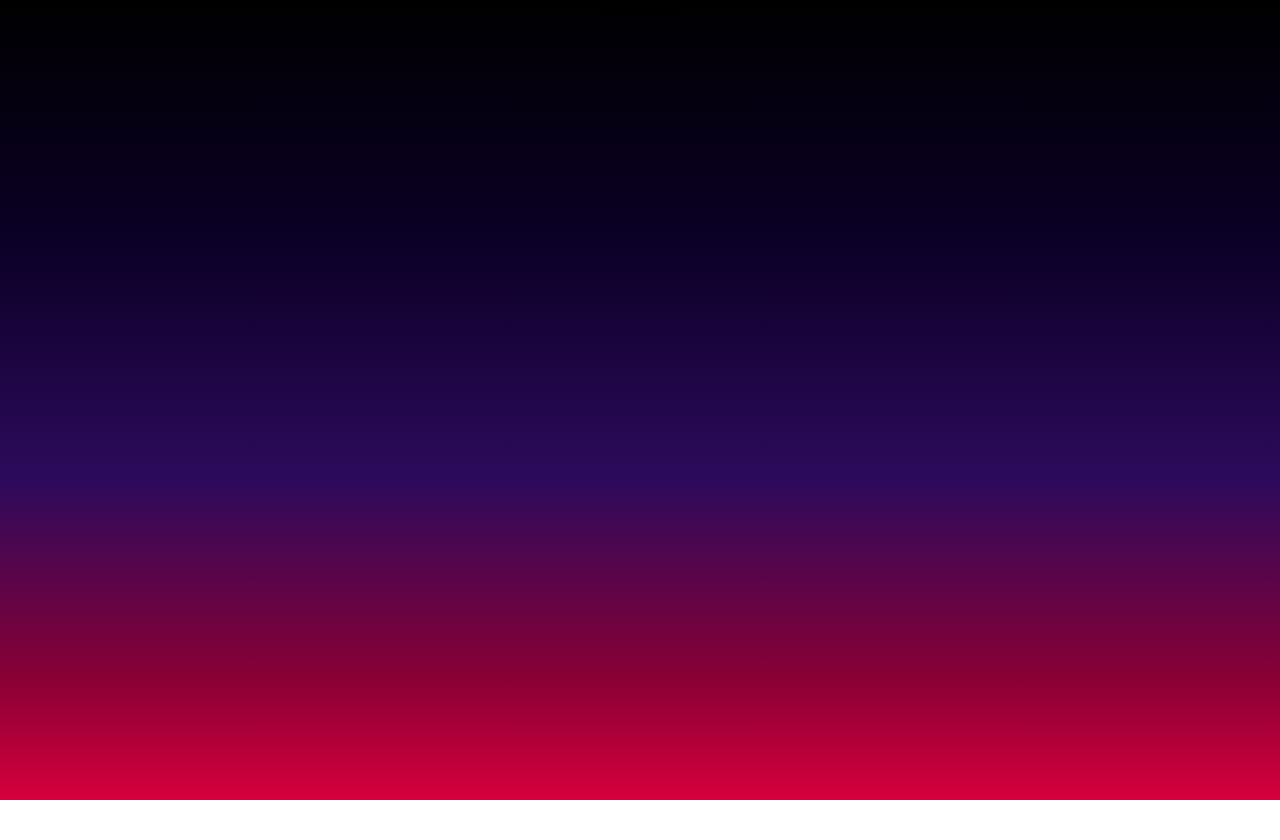
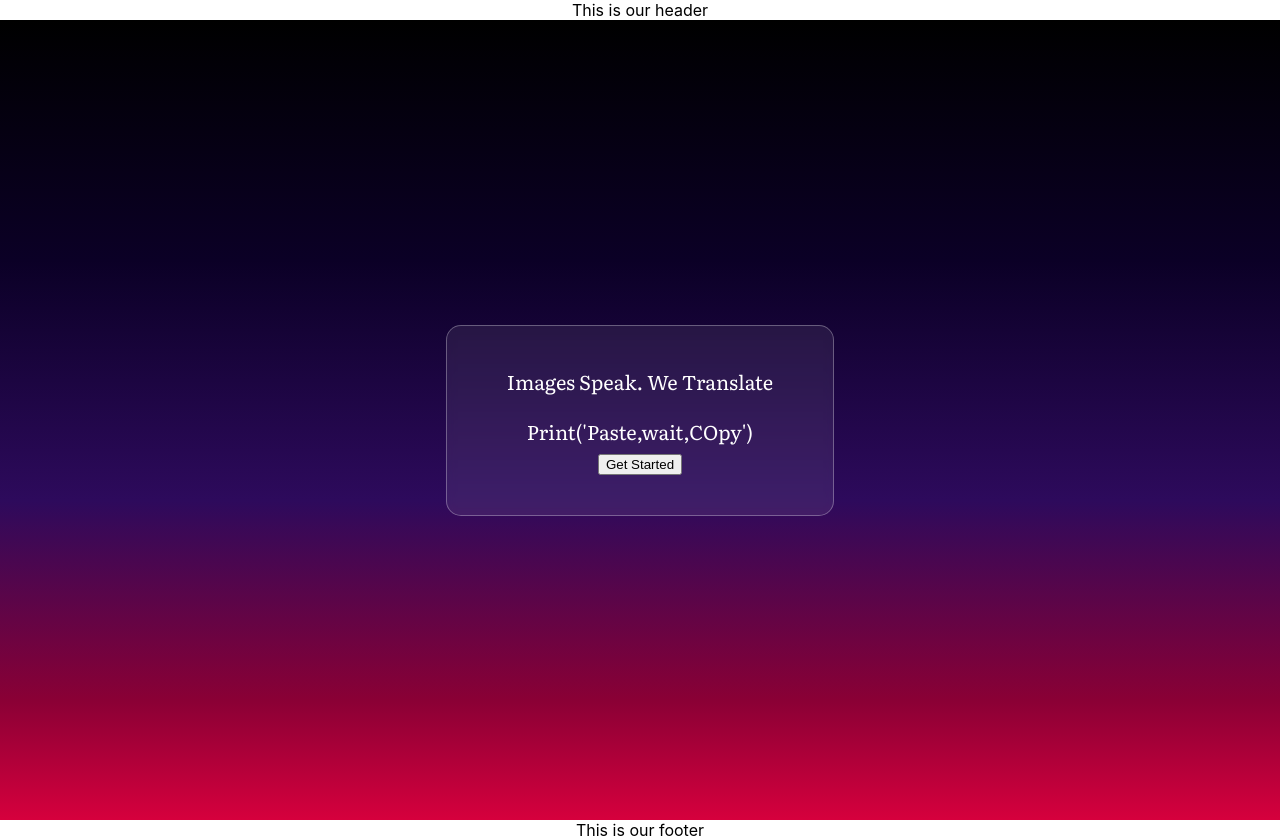
Before and after one commit to muqeetkhan050/extractai, a React (Create React App) app: page / in a window 1280 px wide. Before the commit the page ends 800 px from the top, so only its background shows below. Built offline with nearby package versions, Linux system fonts and the light colour scheme.

Commit message:
layout completed

```diff
--- a/public/index.html
+++ b/public/index.html
@@ -1,6 +1,7 @@
 <!DOCTYPE html>
 <html lang="en">
   <head>
+
     <meta charset="utf-8" />
     <link rel="icon" href="%PUBLIC_URL%/favicon.ico" />
     <meta name="viewport" content="width=device-width, initial-scale=1" />
@@ -9,6 +10,12 @@
       name="description"
       content="Web site created using create-react-app"
     />
+    <!-- public/index.html -->
+<link
+  rel="stylesheet"
+  href="https://fonts.googleapis.com/css2?family=Crimson+Pro&family=Literata&display=swap"
+/>
+
     <link rel="apple-touch-icon" href="%PUBLIC_URL%/logo192.png" />
     <!--
       manifest.json provides metadata used when your web app is installed on a
--- a/src/App.css
+++ b/src/App.css
@@ -12,6 +12,18 @@
     animation: App-logo-spin infinite 20s linear;
   }
 }
+
+/* App.css */
+.crimson {
+  font-family: 'Crimson Pro', serif;
+  font-size: 20px;
+}
+
+.literata {
+  font-family: 'Literata', serif;
+  font-size: 20px;
+}
+
 
 .App-header {
   background-color: #282c34;
--- a/src/App.js
+++ b/src/App.js
@@ -1,11 +1,11 @@
 import logo from './logo.svg';
 import './App.css';
-import BackPage from './components/BackPage';
+import Main from './components/Main';
 
 function App() {
   return (
     <div className="App">
-    <BackPage />
+    <Main />
     </div>
   );
 }
--- a/src/components/BackPage.js
+++ b/src/components/BackPage.js
@@ -1,10 +1,13 @@
 import React from 'react';
+import Text from './Text';
+import Background from '../style/Background.css';
 
-import Background from '../style/Background.css';
 const BackPage=()=>{
     return (
         <div className='Background'>
-            BackPage
+                <div className="FrontContent">
+        <Text/>
+        </div>
         </div>
     )
 }
--- /dev/null
+++ b/src/components/Footer.js
@@ -0,0 +1,8 @@
+function Footer(){
+    return (
+        <div>This is our footer</div>
+    )
+
+}
+
+export default Footer;
--- /dev/null
+++ b/src/components/Header.js
@@ -0,0 +1,10 @@
+
+const Header=()=>{
+    return (
+        <div className="aa">
+            This is our header
+        </div>
+    )
+}
+
+export default Header;
--- /dev/null
+++ b/src/components/Main.js
@@ -0,0 +1,15 @@
+import Header from "./Header"
+import Footer from "./Footer"
+import BackPage from "./BackPage"
+const Main=()=>{
+    return (
+        <div>
+            <Header />
+            <BackPage />
+            <Footer />
+
+        </div>
+    )
+}
+
+export default Main;
--- /dev/null
+++ b/src/components/Text.js
@@ -0,0 +1,21 @@
+
+
+const Text=()=>{
+    return(
+        <div>
+        <div className="literata">
+            Images Speak. We Translate
+            <p/>
+            Print('Paste,wait,COpy')
+
+            </div>
+                <button >
+      Get Started
+    </button>
+
+
+</div>
+    )
+}
+
+export default Text;
--- a/src/style/Background.css
+++ b/src/style/Background.css
@@ -1,5 +1,5 @@
 .Background {
-  height: 100vh;  /* full screen */
+  height: 100vh; /* full screen */
   width: 100%;
   background: linear-gradient(
     to bottom,
@@ -9,4 +9,22 @@
     #8a0035 85%,  /* dark red/pink */
     #d6003d 100%  /* red/magenta */
   );
+  position: relative; /* needed for absolute front content */
+  display: flex;
+  justify-content: center;
+  align-items: center;
 }
+
+.FrontContent {
+  position: relative;
+  z-index: 10; /* make sure it's on top */
+  background-color: rgba(255, 255, 255, 0.08); /* more transparent */
+  padding: 40px 60px;
+  border-radius: 15px;
+  text-align: center;
+  font-size: 24px;
+  color: #fff; /* white text looks better on blurred background */
+  backdrop-filter: blur(5px); /* blur the background behind the box */
+  -webkit-backdrop-filter: blur(5px); /* for Safari */
+  border: 1px solid rgba(255, 255, 255, 0.3); /* subtle border for glass effect */
+}
```
